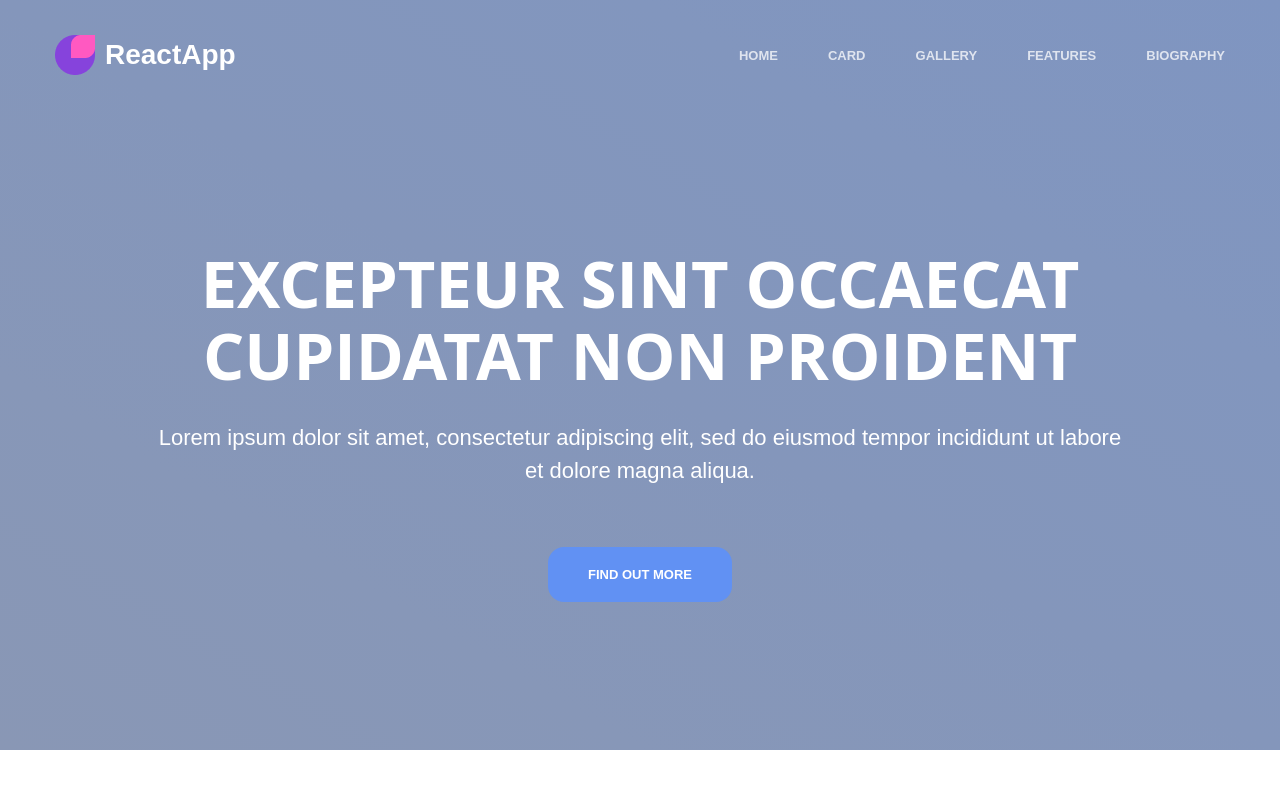
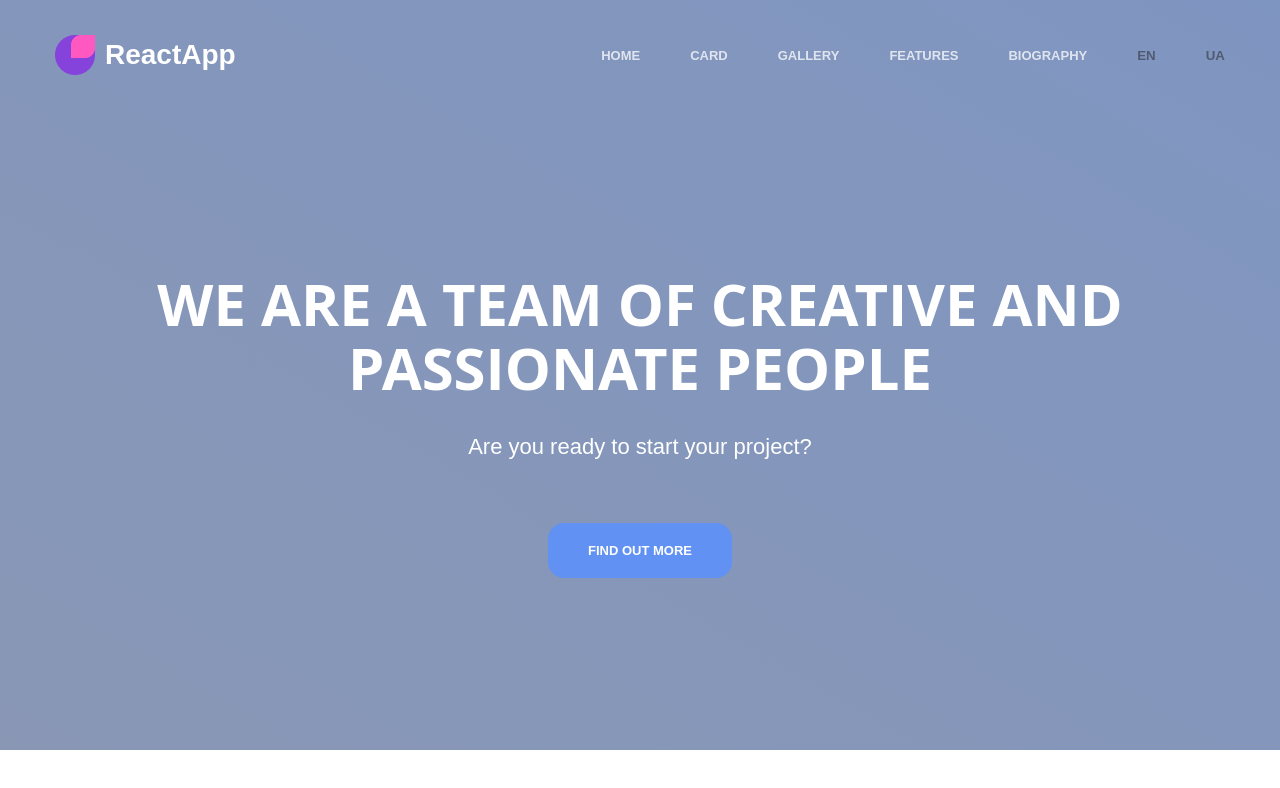
Before and after one commit to SofienkoDV/internship, a React (Create React App) app: page / in a window 1280 px wide. Shown: the top 788 px of the page. Built offline with nearby package versions, Linux system fonts and the light colour scheme; no server answers.

Commit message:
Додав переклад на англійську мову та українську i18next

```diff
--- a/package.json
+++ b/package.json
@@ -8,11 +8,17 @@
     "@testing-library/user-event": "^13.5.0",
     "axios": "^0.27.2",
     "classnames": "^2.3.1",
+    "i": "^0.3.7",
+    "i18next": "^21.8.13",
+    "i18next-browser-languagedetector": "^6.1.4",
+    "i18next-http-backend": "^1.4.1",
     "macro-css": "^1.0.5",
     "node-sass": "^7.0.1",
+    "npm": "^8.14.0",
     "prop-types": "^15.8.1",
     "react": "^18.0.0",
     "react-dom": "^18.0.0",
+    "react-i18next": "^11.18.0",
     "react-router-dom": "^6.3.0",
     "react-scripts": "5.0.1",
     "web-vitals": "^2.1.4"
--- /dev/null
+++ b/public/locales/en/translation.json
@@ -0,0 +1,4 @@
+{
+  "welcome": "We are a team of creative and passionate people",
+  "subWelcome": "Are you ready to start your project?"
+}
--- /dev/null
+++ b/public/locales/ua/translation.json
@@ -0,0 +1,4 @@
+{
+  "welcome": "Ми команда творчих та захоплених справою людей",
+  "subWelcome": "Ви готові розпочати свій проєкт?"
+}
--- a/src/App.js
+++ b/src/App.js
@@ -1,5 +1,8 @@
 import axios from 'axios';
-import { useState, useEffect, useMemo } from 'react';
+import './i18n';
+import {
+  useState, useEffect, useMemo, Suspense
+} from 'react';
 import { BrowserRouter, Routes, Route } from 'react-router-dom';
 import AppContext from './context';
 import {
@@ -46,6 +49,7 @@ function App() {
   }), [items, features, works, team]);
 
   return (
+    <Suspense fallback={<div>Loading...</div>}>
       <AppContext.Provider value={value}>
         <BrowserRouter>
           <Routes>
@@ -56,6 +60,7 @@ function App() {
           </Routes>
         </BrowserRouter>
       </AppContext.Provider>
+    </Suspense>
   );
 }
 
--- a/src/components/Header/Header.jsx
+++ b/src/components/Header/Header.jsx
@@ -1,4 +1,5 @@
 import { useCallback, useState } from 'react';
+import { useTranslation } from 'react-i18next';
 import logo from '../../assets/logo.png';
 import HeaderView from './HeaderView';
 
@@ -9,11 +10,17 @@ function Header() {
     setBurger((prevBurger) => !prevBurger);
   }, []);
 
+  const { i18n } = useTranslation();
+  const changeLanguage = (lang) => {
+    i18n.changeLanguage(lang);
+  };
+
   return (
     <HeaderView
       burger={burger}
       onClickBurger={onClickBurger}
       logo={logo}
+      changeLanguage={changeLanguage}
     />
   );
 }
--- a/src/components/Header/Header.module.scss
+++ b/src/components/Header/Header.module.scss
@@ -53,6 +53,26 @@
     }
 
     &__link:hover {
+        opacity: 1;
+    }
+
+    &__button {
+        margin-left: 50px;
+        font-weight: 700;
+
+        color: #222;
+        text-decoration: none;
+        opacity: .5;
+
+        transition: opacity .1s linear;
+
+        outline: none;
+        border: none;
+        background: none;
+        cursor: pointer;
+    }
+
+    &__button:hover {
         opacity: 1;
     }
 }
@@ -138,4 +158,15 @@
 
         transition: opacity .1s linear;
     }
+
+    .nav__button {
+        margin-left: 0px;
+        padding: 10px 0;
+        font-size: 18px;
+        font-weight: 700;
+        text-decoration: none;
+        opacity: .75;
+
+        transition: opacity .1s linear;
+    }
 }
--- a/src/components/Header/HeaderView.jsx
+++ b/src/components/Header/HeaderView.jsx
@@ -4,7 +4,7 @@ import { Link } from 'react-router-dom';
 import styles from './Header.module.scss';
 
 function HeaderView({
-  burger, onClickBurger, logo
+  burger, onClickBurger, logo, changeLanguage
 }) {
   const burgerMenu = cn(burger ? styles.navShow : styles.nav);
 
@@ -33,6 +33,8 @@ function HeaderView({
             <Link className={styles.nav__link} to="biography">
               Biography
             </Link>
+            <button className={styles.nav__button} type="button" onClick={() => changeLanguage('en')}>EN</button>
+            <button className={styles.nav__button} type="button" onClick={() => changeLanguage('ua')}>UA</button>
           </nav>
 
           <button
@@ -52,11 +54,13 @@ HeaderView.propTypes = {
   burger: PropTypes.bool.isRequired,
   onClickBurger: PropTypes.func,
   logo: PropTypes.string,
+  changeLanguage: PropTypes.func,
 };
 
 HeaderView.defaultProps = {
   onClickBurger: () => {},
   logo: '',
+  changeLanguage: () => {},
 };
 
 export default HeaderView;
--- a/src/components/Intro/Intro.jsx
+++ b/src/components/Intro/Intro.jsx
@@ -26,9 +26,6 @@ function Intro() {
       _myRef={myRef}
       _onMouseMove={onMouseMoveItem}
       maskStyle={maskStyle}
-      textTitle="Excepteur sint occaecat cupidatat non proident"
-      textSubtitle="Lorem ipsum dolor sit amet, consectetur adipiscing elit,
-       sed do eiusmod tempor incididunt ut labore et dolore magna aliqua."
     />
   );
 }
--- a/src/components/Intro/Intro.module.scss
+++ b/src/components/Intro/Intro.module.scss
@@ -30,7 +30,7 @@
       margin: 0 0 30px;
 
       font-family: 'Open Sans', sans-serif;
-      font-size: 65px;
+      font-size: 58px;
       line-height: 1.1;
       font-weight: 700;
       text-transform: uppercase;
--- a/src/components/Intro/IntroView.jsx
+++ b/src/components/Intro/IntroView.jsx
@@ -1,13 +1,14 @@
+import { useTranslation } from 'react-i18next';
 import PropTypes from 'prop-types';
 import styles from './Intro.module.scss';
 
 function IntroView({
   _myRef,
   _onMouseMove,
-  maskStyle,
-  textTitle,
-  textSubtitle,
+  maskStyle
 }) {
+  const { t } = useTranslation();
+
   return (
     <div className={styles.intro}>
       <div className={styles.container}>
@@ -19,12 +20,12 @@ function IntroView({
             style={maskStyle}
           >
             <div className={styles.intro__wrapper}>
-              <h1>{textTitle}</h1>
+              <h1>{t('welcome')}</h1>
             </div>
             <div className={`${styles.intro__wrapper} ${styles.intro__clone}`}>
-              <h1>{textTitle}</h1>
+              <h1>{t('welcome')}</h1>
             </div>
-            <h2 className={styles.intro__subtitle}>{textSubtitle}</h2>
+            <h2 className={styles.intro__subtitle}>{t('subWelcome')}</h2>
           </div>
 
           <a className={styles.btn} href="https://wowjs.uk/">
@@ -46,16 +47,12 @@ IntroView.propTypes = {
     '--maskX': PropTypes.number,
     '--maskY': PropTypes.number,
   }),
-  textTitle: PropTypes.string,
-  textSubtitle: PropTypes.string,
 };
 
 IntroView.defaultProps = {
   _myRef: null,
   _onMouseMove: null,
   maskStyle: null,
-  textTitle: '',
-  textSubtitle: '',
 };
 
 export default IntroView;
--- /dev/null
+++ b/src/i18n/index.js
@@ -0,0 +1,21 @@
+import i18n from 'i18next';
+import { initReactI18next } from 'react-i18next';
+import Backend from 'i18next-http-backend';
+import LanguageDetector from 'i18next-browser-languagedetector';
+
+i18n
+  .use(Backend)
+  .use(initReactI18next)
+  .use(LanguageDetector)
+  .init({
+    fallbackLng: 'en',
+    whitelist: ['en', 'ua'],
+    debug: false,
+    detection: {
+      order: ['localStorage', 'cookie'],
+      caches: ['localStorage', 'cookie'],
+    },
+    interpolation: {
+      escapeValue: false,
+    },
+  });
```
Also changed, not shown: 1 other file (tests, documents, lock files or other folders). Lines whose indentation alone changed are shown as unchanged.
